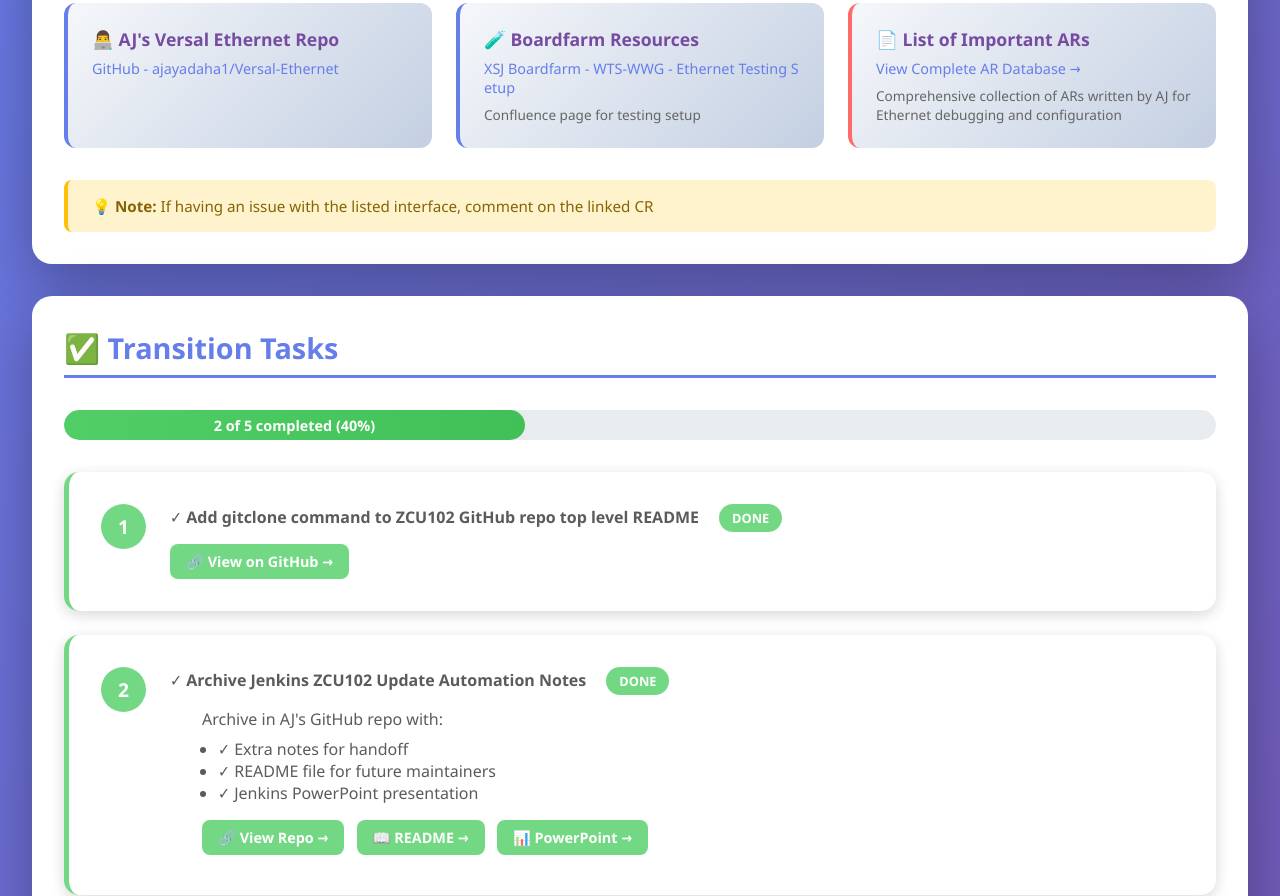
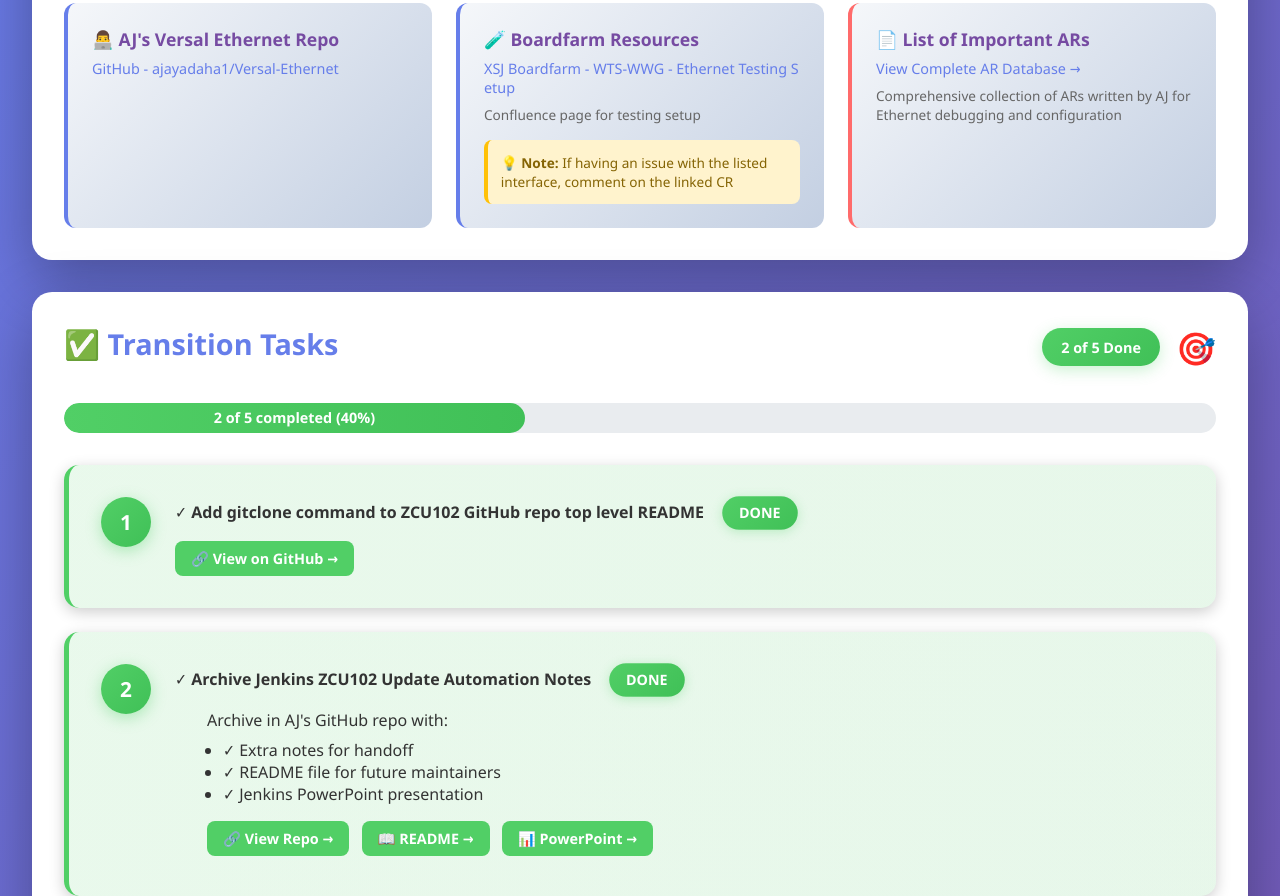
Before and after one commit to ajayadaha1/aj-transition-wts-handoff.github.io, a plain HTML site: page index.html in a window 1280 px wide. Shown: the part 452-1348 px from the top of the page. Drawn offline with Linux system fonts and the light colour scheme.

Commit message:
Enhance UI: Move note to Boardfarm card, add visual improvements to tasks section

```diff
--- a/index.html
+++ b/index.html
@@ -56,6 +56,9 @@
                         XSJ Boardfarm - WTS-WWG - Ethernet Testing Setup
                     </a>
                     <div style="margin-top: 0.5rem; font-size: 0.85rem; color: #666;">Confluence page for testing setup</div>
+                    <div class="note" style="margin-top: 1rem; padding: 0.8rem; font-size: 0.85rem;">
+                        💡 <strong>Note:</strong> If having an issue with the listed interface, comment on the linked CR
+                    </div>
                 </div>
 
                 <div class="resource-card" style="border-left: 4px solid #ff6b6b;">
@@ -66,14 +69,18 @@
                     <div style="margin-top: 0.5rem; font-size: 0.85rem; color: #666;">Comprehensive collection of ARs written by AJ for Ethernet debugging and configuration</div>
                 </div>
             </div>
-
-            <div class="note">
-                💡 <strong>Note:</strong> If having an issue with the listed interface, comment on the linked CR
-            </div>
         </div>
 
         <div class="tasks-section">
-            <h2 class="section-title">✅ Transition Tasks</h2>
+            <div style="display: flex; align-items: center; justify-content: space-between; margin-bottom: 2rem; flex-wrap: wrap; gap: 1rem;">
+                <h2 class="section-title" style="margin-bottom: 0; border-bottom: none;">✅ Transition Tasks</h2>
+                <div style="display: flex; gap: 1rem; align-items: center;">
+                    <div style="background: linear-gradient(135deg, #51cf66 0%, #40c057 100%); color: white; padding: 0.6rem 1.2rem; border-radius: 50px; font-weight: 600; font-size: 0.9rem; box-shadow: 0 4px 15px rgba(81, 207, 102, 0.3);">
+                        <span id="completedCount">2</span> of 5 Done
+                    </div>
+                    <div style="font-size: 2rem;">🎯</div>
+                </div>
+            </div>
 
             <div class="progress-bar">
                 <div class="progress-fill" id="progressFill" style="width: 20%;">
@@ -237,9 +244,14 @@
 
             const progressFill = document.getElementById('progressFill');
             const progressText = document.getElementById('progressText');
+            const completedCount = document.getElementById('completedCount');
 
             progressFill.style.width = percentage + '%';
             progressText.textContent = `${completedTasks.length} of ${tasks.length} completed (${percentage}%)`;
+
+            if (completedCount) {
+                completedCount.textContent = completedTasks.length;
+            }
         }
 
         function copyToClipboard(text) {
--- a/styles.css
+++ b/styles.css
@@ -424,6 +424,24 @@ body.dark-mode .resource-card {
     cursor: pointer;
     transition: all 0.3s;
     border-left: 5px solid var(--text-light);
+    position: relative;
+    overflow: hidden;
+}
+
+.task-item::before {
+    content: '';
+    position: absolute;
+    top: 0;
+    left: 0;
+    width: 0;
+    height: 100%;
+    background: linear-gradient(90deg, rgba(102, 126, 234, 0.05) 0%, rgba(118, 75, 162, 0.05) 100%);
+    transition: width 0.3s ease;
+    z-index: 0;
+}
+
+.task-item:hover::before {
+    width: 100%;
 }
 
 .task-item:hover {
@@ -433,41 +451,73 @@ body.dark-mode .resource-card {
 
 .task-item.completed {
     border-left-color: var(--success-color);
-    opacity: 0.8;
+    background: linear-gradient(135deg, rgba(81, 207, 102, 0.05) 0%, rgba(64, 192, 87, 0.05) 100%);
+}
+
+.task-item.completed::before {
+    width: 100%;
+    background: linear-gradient(90deg, rgba(81, 207, 102, 0.08) 0%, rgba(64, 192, 87, 0.08) 100%);
 }
 
 .task-number {
-    background: var(--primary-color);
+    background: linear-gradient(135deg, var(--primary-color) 0%, var(--secondary-color) 100%);
     color: white;
-    width: 45px;
-    height: 45px;
+    width: 50px;
+    height: 50px;
     border-radius: 50%;
     display: flex;
     align-items: center;
     justify-content: center;
     font-weight: 700;
-    font-size: 1.2rem;
+    font-size: 1.3rem;
     flex-shrink: 0;
+    box-shadow: 0 4px 15px rgba(102, 126, 234, 0.3);
+    position: relative;
+    z-index: 1;
+    transition: all 0.3s;
+}
+
+.task-item:hover .task-number {
+    transform: scale(1.1) rotate(5deg);
+    box-shadow: 0 6px 20px rgba(102, 126, 234, 0.4);
 }
 
 .task-item.completed .task-number {
-    background: var(--success-color);
+    background: linear-gradient(135deg, var(--success-color) 0%, #40c057 100%);
+    box-shadow: 0 4px 15px rgba(81, 207, 102, 0.4);
+}
+
+.task-item.completed:hover .task-number {
+    box-shadow: 0 6px 20px rgba(81, 207, 102, 0.5);
 }
 
 .task-content {
     flex: 1;
     color: var(--text-color);
+    position: relative;
+    z-index: 1;
 }
 
 .done-badge {
     display: inline-block;
-    background: var(--success-color);
+    background: linear-gradient(135deg, var(--success-color) 0%, #40c057 100%);
     color: white;
-    padding: 0.3rem 0.8rem;
+    padding: 0.4rem 1rem;
     border-radius: 50px;
-    font-size: 0.8rem;
+    font-size: 0.85rem;
     font-weight: 600;
     margin-left: 1rem;
+    box-shadow: 0 2px 10px rgba(81, 207, 102, 0.3);
+    animation: pulse 2s ease-in-out infinite;
+}
+
+@keyframes pulse {
+    0%, 100% {
+        transform: scale(1);
+    }
+    50% {
+        transform: scale(1.05);
+    }
 }
 
 .note {
```
